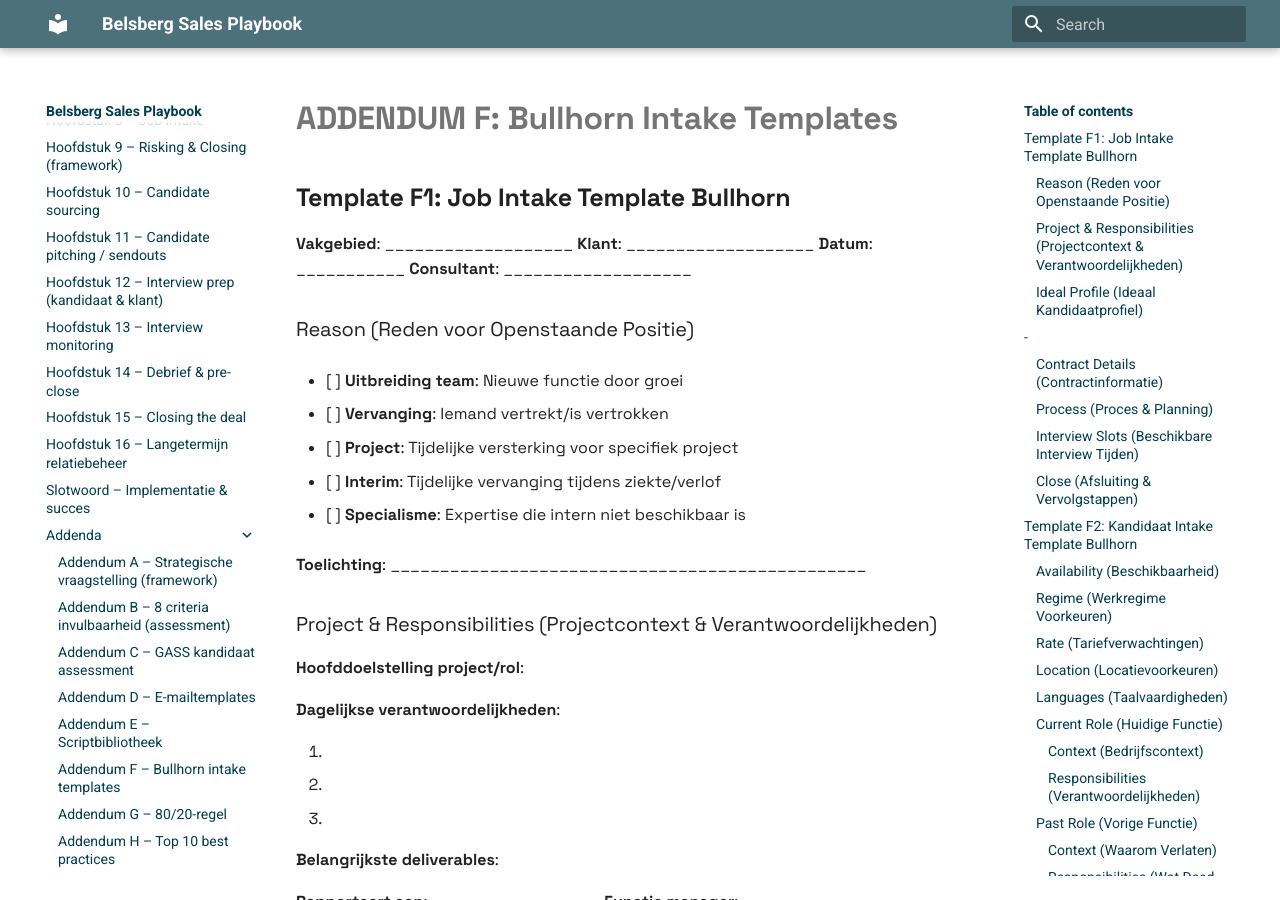
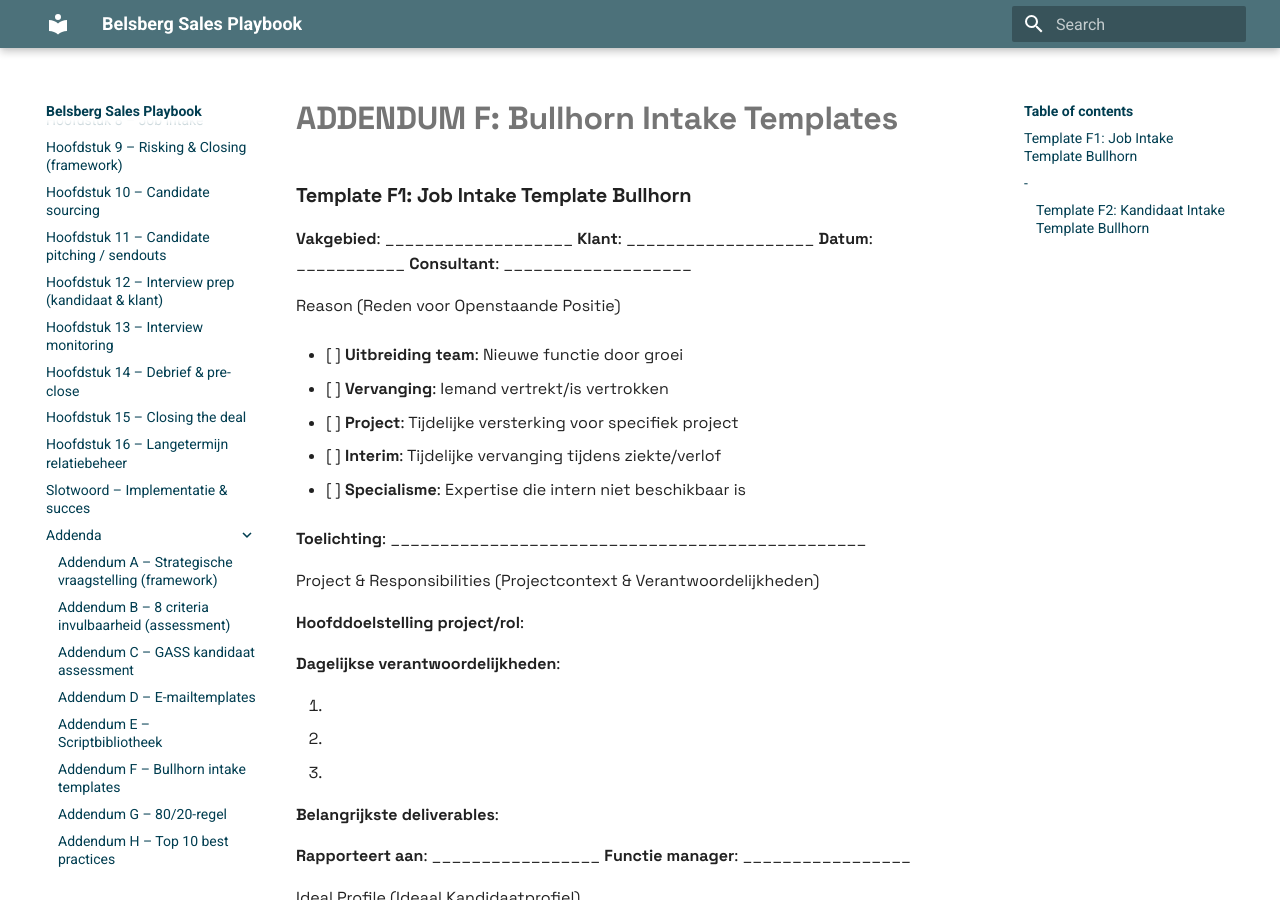
Before and after one commit to Kaap11/belsberg_playbook_webversie, an MkDocs documentation site: the page built from docs/addendum-f-bullhorn-intake-templates.md, in a window 1280 px wide and 900 px high. Built offline with MkDocs 1.6.1 and Material for MkDocs 9.7.7, drawn with Linux system fonts in a browser that asks for light colours.

Commit message:
Addenda headers aangepast

```diff
--- a/docs/addendum-f-bullhorn-intake-templates.md
+++ b/docs/addendum-f-bullhorn-intake-templates.md
@@ -1,12 +1,12 @@
 # **ADDENDUM F: Bullhorn Intake Templates**
 
-## **Template F1: Job Intake Template Bullhorn**
+### **Template F1: Job Intake Template Bullhorn**
 
 **Vakgebied**: \_\_\_\_\_\_\_\_\_\_\_\_\_\_\_\_\_\_\_ **Klant**:
 \_\_\_\_\_\_\_\_\_\_\_\_\_\_\_\_\_\_\_ **Datum**: \_\_\_\_\_\_\_\_\_\_\_
 **Consultant**: \_\_\_\_\_\_\_\_\_\_\_\_\_\_\_\_\_\_\_
 
-### Reason (Reden voor Openstaande Positie)
+Reason (Reden voor Openstaande Positie)
 
 - \[ \] **Uitbreiding team**: Nieuwe functie door groei
 
@@ -21,7 +21,7 @@
 **Toelichting**:
 \_\_\_\_\_\_\_\_\_\_\_\_\_\_\_\_\_\_\_\_\_\_\_\_\_\_\_\_\_\_\_\_\_\_\_\_\_\_\_\_\_\_\_\_\_\_\_\_
 
-### Project & Responsibilities (Projectcontext & Verantwoordelijkheden)
+Project & Responsibilities (Projectcontext & Verantwoordelijkheden)
 
 **Hoofddoelstelling project/rol**:
 
@@ -36,7 +36,7 @@
 **Rapporteert aan**: \_\_\_\_\_\_\_\_\_\_\_\_\_\_\_\_\_ **Functie
 manager**: \_\_\_\_\_\_\_\_\_\_\_\_\_\_\_\_\_
 
-### Ideal Profile (Ideaal Kandidaatprofiel)
+Ideal Profile (Ideaal Kandidaatprofiel)
 
 **Must-have competenties**:
 
@@ -50,7 +50,7 @@
 
 **Soft skills prioriteit**:
 
-### Contract Details (Contractinformatie)
+Contract Details (Contractinformatie)
 
 **Startdatum**: \_\_\_\_\_\_\_\_\_\_ **Gewenst**: \_\_\_\_\_\_\_\_\_\_
 **Uiterlijk**: \_\_\_\_\_\_\_\_\_\_
@@ -66,7 +66,7 @@
 
 **Uren per week**: \_\_\_\_\_ **Flexibiliteit in uren**: Ja/Nee
 
-### Process (Proces & Planning)
+Process (Proces & Planning)
 
 **Interview rondes**: \_\_\_\_\_ **Deelnemers per ronde**:
 \_\_\_\_\_\_\_\_\_\_\_\_\_\_\_\_\_
@@ -85,7 +85,7 @@
 **Feedback termijn op CV's**: \_\_\_\_\_ dagen **Wie beoordeelt**:
 \_\_\_\_\_\_\_\_\_\_\_\_\_\_\_\_\_
 
-### Interview Slots (Beschikbare Interview Tijden)
+Interview Slots (Beschikbare Interview Tijden)
 
 **Week 1**:
 
@@ -108,7 +108,7 @@
 
 **Voorkeur**: Ochtend / Middag / Geen voorkeur
 
-### Close (Afsluiting & Vervolgstappen)
+Close (Afsluiting & Vervolgstappen)
 
 **Andere bureaus actief**: Ja/Nee **Welke**:
 \_\_\_\_\_\_\_\_\_\_\_\_\_\_\_\_\_
@@ -121,14 +121,14 @@
 **Volgende contact moment**: \_\_\_\_\_\_\_\_\_\_ **Doel**:
 \_\_\_\_\_\_\_\_\_\_\_\_\_\_\_\_\_
 
-## **Template F2: Kandidaat Intake Template Bullhorn**
+### **Template F2: Kandidaat Intake Template Bullhorn**
 
 **Naam**: \_\_\_\_\_\_\_\_\_\_\_\_\_\_\_\_\_\_\_ **Telefoon**:
 \_\_\_\_\_\_\_\_\_\_\_\_\_\_\_\_\_\_\_ **Email**:
 \_\_\_\_\_\_\_\_\_\_\_\_\_\_\_\_\_\_\_ **LinkedIn**:
 \_\_\_\_\_\_\_\_\_\_\_\_\_\_\_\_\_\_\_
 
-### Availability (Beschikbaarheid)
+Availability (Beschikbaarheid)
 
 **Huidige status**: Beschikbaar vanaf \_\_\_\_\_\_\_\_\_\_
 
@@ -137,7 +137,7 @@
 **Vakantie plannen komende 6 maanden**:
 \_\_\_\_\_\_\_\_\_\_\_\_\_\_\_\_\_\_\_\_\_\_\_\_\_\_\_\_\_\_\_\_\_
 
-### Regime (Werkregime Voorkeuren)
+Regime (Werkregime Voorkeuren)
 
 **Voorkeur dagen per week**: \_\_\_\_\_ dagen
 
@@ -146,7 +146,7 @@
 **Voorkeur werkdagen**: Ma/Di/Wo/Do/Vr **Flexibiliteit**:
 \_\_\_\_\_\_\_\_\_\_\_
 
-### Rate (Tariefverwachtingen)
+Rate (Tariefverwachtingen)
 
 **Gewenst tarief**: €\_\_\_\_\_ per dag **Minimum acceptabel**:
 €\_\_\_\_\_ per dag
@@ -156,7 +156,7 @@
 **Flexibiliteit voor juiste opdracht**: Ja/Nee **Toelichting**:
 \_\_\_\_\_\_\_\_\_\_\_
 
-### Location (Locatievoorkeuren)
+Location (Locatievoorkeuren)
 
 **Reisbereidheid**: \_\_\_\_\_ km van woonplaats **Woonplaats**:
 \_\_\_\_\_\_\_\_\_\_\_
@@ -169,7 +169,7 @@
 **Ervaring met remote werken**: \_\_\_\_\_ jaar **Tools bekend**:
 \_\_\_\_\_\_\_\_\_\_\_
 
-### Languages (Taalvaardigheden)
+Languages (Taalvaardigheden)
 
 **Nederlands**: Moedertaal/Vloeiend/Conversatie/Basis
 
@@ -181,7 +181,7 @@
 
 **Anders**: \_\_\_\_\_\_\_ niveau: \_\_\_\_\_\_\_
 
-### Current Role (Huidige Functie)
+Current Role (Huidige Functie)
 
 **Functietitel**: \_\_\_\_\_\_\_\_\_\_\_\_\_\_\_\_\_\_\_ **Bedrijf**:
 \_\_\_\_\_\_\_\_\_\_\_\_\_\_\_\_\_\_\_ **Sector**:
@@ -191,14 +191,14 @@
 **Hoe aan deze rol gekomen**: Via bureau/Direct/Netwerk/Anders:
 \_\_\_\_\_\_\_\_\_\_\_
 
-#### **Context (Bedrijfscontext)**
+**Context (Bedrijfscontext)**
 
 **Reden voor deze opdracht**:
 \_\_\_\_\_\_\_\_\_\_\_\_\_\_\_\_\_\_\_\_\_\_\_\_\_\_\_\_\_\_\_\_\_\_\_
 **Bedrijfsgrootte**: \_\_\_\_\_ FTE **Afdeling grootte**: \_\_\_\_\_
 personen **Organisatietype**: Corporate/Scale-up/MKB/Non-profit
 
-#### **Responsibilities (Verantwoordelijkheden)**
+**Responsibilities (Verantwoordelijkheden)**
 
 **Hoofdverantwoordelijkheden**:
 
@@ -212,18 +212,18 @@
 **Rapportage structuur**: Rapporteert aan \_\_\_\_\_\_\_
 **Leidinggevenden**: \_\_\_\_\_ personen
 
-### Past Role (Vorige Functie)
+Past Role (Vorige Functie)
 
 **Functietitel**: \_\_\_\_\_\_\_\_\_\_\_\_\_\_\_\_\_\_\_ **Bedrijf**:
 \_\_\_\_\_\_\_\_\_\_\_\_\_\_\_\_\_\_\_ **Periode**:
 \_\_\_\_\_\_\_\_\_\_\_
 
-#### **Context (Waarom Verlaten)**
+**Context (Waarom Verlaten)**
 
 **Reden voor vertrek**: Einde contract/Nieuwe uitdaging/Anders:
 \_\_\_\_\_\_\_\_\_\_\_
 
-#### **Responsibilities (Wat Deed Je)**
+#**Responsibilities (Wat Deed Je)**
 
 **Belangrijkste verantwoordelijkheden**:
 \_\_\_\_\_\_\_\_\_\_\_\_\_\_\_\_\_\_\_\_\_\_\_\_\_\_\_\_\_\_\_\_\_\_\_
@@ -231,7 +231,7 @@
 **Grootste succesverhaal**:
 \_\_\_\_\_\_\_\_\_\_\_\_\_\_\_\_\_\_\_\_\_\_\_\_\_\_\_\_\_\_\_\_\_\_\_\_\_\_\_\_\_\_\_
 
-### Future (Toekomstplannen)
+Future (Toekomstplannen)
 
 **Ideale volgende stap**:
 \_\_\_\_\_\_\_\_\_\_\_\_\_\_\_\_\_\_\_\_\_\_\_\_\_\_\_\_\_\_\_\_\_\_\_\_\_\_\_\_\_\_\_
@@ -245,7 +245,7 @@
 **Deal breakers**:
 \_\_\_\_\_\_\_\_\_\_\_\_\_\_\_\_\_\_\_\_\_\_\_\_\_\_\_\_\_\_\_\_\_\_\_\_\_\_\_\_\_\_\_\_\_\_\_
 
-### Extra (Aanvullende Informatie)
+Extra (Aanvullende Informatie)
 
 **Wanneer start je met zoeken**: Nu/Over \_\_\_ weken/Passief kijken
 
@@ -259,7 +259,7 @@
 **Ervaring met andere bureaus**: Positief/Negatief/Gemengd
 **Toelichting**: \_\_\_\_\_\_\_\_\_\_\_
 
-### Referrals (Doorverwijzingen)
+Referrals (Doorverwijzingen)
 
 **Wie in jouw vakgebied**:
 \_\_\_\_\_\_\_\_\_\_\_\_\_\_\_\_\_\_\_\_\_\_\_\_\_\_\_
@@ -270,7 +270,7 @@
 **Professionals die we zouden moeten kennen**:
 \_\_\_\_\_\_\_\_\_\_\_\_\_\_\_\_\_\_\_\_\_\_\_\_\_\_\_
 
-### Leads (Business Leads)
+Leads (Business Leads)
 
 **Organisaties met HR/HRIT uitdagingen**:
 \_\_\_\_\_\_\_\_\_\_\_\_\_\_\_\_\_\_\_\_\_\_\_\_\_\_\_
@@ -278,7 +278,7 @@
 **Contactpersonen die beslissen over externe hulp**:
 \_\_\_\_\_\_\_\_\_\_\_\_\_\_\_\_\_\_\_\_\_\_\_\_\_\_\_
 
-### Administrative (Administratief)
+Administrative (Administratief)
 
 **CV ontvangen**: Ja/Nee **Datum**: \_\_\_\_\_\_\_\_\_\_ **Versie**:
 Recent/Update nodig
@@ -287,7 +287,7 @@
 
 **Telefoonummer geverifieerd**: Ja/Nee
 
-### Close on CV (Afsluiting CV)
+Close on CV (Afsluiting CV)
 
 **CV update nodig**: Ja/Nee **Termijn afgesproken**:
 \_\_\_\_\_\_\_\_\_\_
@@ -297,7 +297,7 @@
 
 **netwerk categorie**: A-relatie/B-relatie/C-relatie
 
-## **Template F3: Client Intake Template Bullhorn**
+### **Template F3: Client Intake Template Bullhorn**
 
 **Bedrijf**: \_\_\_\_\_\_\_\_\_\_\_\_\_\_\_\_\_\_\_ **Contactpersoon**:
 \_\_\_\_\_\_\_\_\_\_\_\_\_\_\_\_\_\_\_ **Functie**:
@@ -306,7 +306,7 @@
 \_\_\_\_\_\_\_\_\_\_\_\_\_\_\_\_\_\_\_ **LinkedIn**:
 \_\_\_\_\_\_\_\_\_\_\_\_\_\_\_\_\_\_\_
 
-### Role and Responsibility (Rol & Verantwoordelijkheid Contactpersoon)
+Role and Responsibility (Rol & Verantwoordelijkheid Contactpersoon)
 
 **Functie binnen organisatie**:
 \_\_\_\_\_\_\_\_\_\_\_\_\_\_\_\_\_\_\_\_\_\_\_\_\_\_\_\_\_\_\_\_\_\_\_
@@ -319,7 +319,7 @@
 **Budget verantwoordelijkheid**: Ja/Nee **Tot welk bedrag**:
 €\_\_\_\_\_\_\_
 
-### Team/Department (Team & Afdeling)
+Team/Department (Team & Afdeling)
 
 **Afdeling naam**: \_\_\_\_\_\_\_\_\_\_\_\_\_\_\_\_\_\_\_
 
@@ -338,7 +338,7 @@
 
 **Team cultuur**: Formeel/Informeel/Gemengd
 
-### Ratio External/Internal (Verhouding Extern/Intern)
+Ratio External/Internal (Verhouding Extern/Intern)
 
 **Huidige externe medewerkers**: \_\_\_\_\_ van \_\_\_\_\_ totaal
 (\_\_\_\_%)
@@ -349,7 +349,7 @@
 
 **Ervaring met externe consultants**: \_\_\_\_\_ jaar
 
-### Need for Hiring (Recruitment Behoefte)
+Need for Hiring (Recruitment Behoefte)
 
 **Verwachte vacatures komende 6 maanden**: \_\_\_\_\_
 
@@ -369,7 +369,7 @@
 **Grootste uitdagingen in werving**:
 \_\_\_\_\_\_\_\_\_\_\_\_\_\_\_\_\_\_\_\_\_\_\_\_\_\_\_\_\_
 
-### Way of Working (Huidige Werkwijze Recruitment)
+Way of Working (Huidige Werkwijze Recruitment)
 
 **Hoe pakken jullie recruitment aan**:
 
@@ -395,7 +395,7 @@
 **Selectiecriteria bureaus**:
 \_\_\_\_\_\_\_\_\_\_\_\_\_\_\_\_\_\_\_\_\_\_\_\_\_\_\_\_\_\_\_\_\_\_
 
-### Follow-up Appointment (Vervolgafspraak)
+Follow-up Appointment (Vervolgafspraak)
 
 **Volgende contact moment**: Datum: \_\_\_\_\_\_\_ Tijd: \_\_\_\_\_\_\_
 
```
Also changed, not shown: docs/addendum-g-80-20-regel.md (+1 -1 lines), 3 other files.
